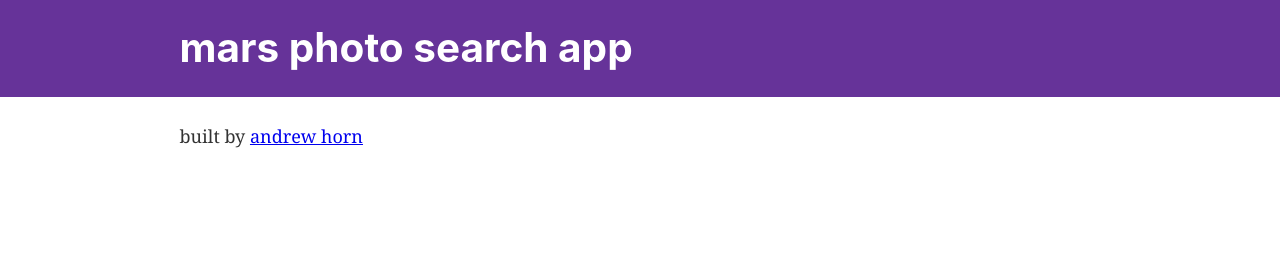
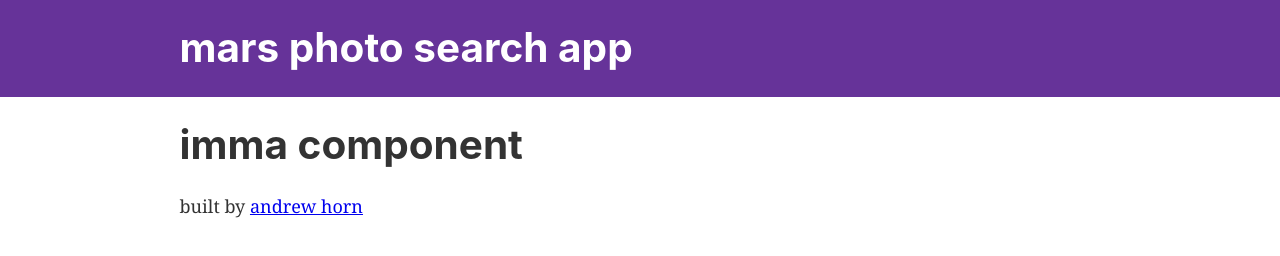
Before and after one commit to sophyphreak/mars-photo-search-app, a Gatsby site: page / in a window 1280 px wide. Built offline with nearby package versions, Linux system fonts and the light colour scheme; Gatsby itself is replaced by a stand-in of ours.

Commit message:
updated prettier config, added main component to index.js

```diff
--- a/src/components/marsPhotoSearch/marsPhotoSearch.js
+++ b/src/components/marsPhotoSearch/marsPhotoSearch.js
@@ -1 +1,9 @@
-import React, { Component } from "react"
+import React, { Component } from 'react';
+
+class MarsPhotoSearch extends Component {
+  render() {
+    return <h1>imma component</h1>;
+  }
+}
+
+export default MarsPhotoSearch;
--- a/src/pages/index.js
+++ b/src/pages/index.js
@@ -1,12 +1,14 @@
-import React from "react"
+import React from 'react';
 
-import Layout from "../components/layout"
-import SEO from "../components/seo"
+import Layout from '../components/layout';
+import SEO from '../components/seo';
+import MarsPhotoSearch from '../components/marsPhotoSearch/marsPhotoSearch';
 
 const IndexPage = () => (
   <Layout>
     <SEO title="Home" />
+    <MarsPhotoSearch />
   </Layout>
-)
+);
 
-export default IndexPage
+export default IndexPage;
```
Also changed, not shown: 1 other file.
